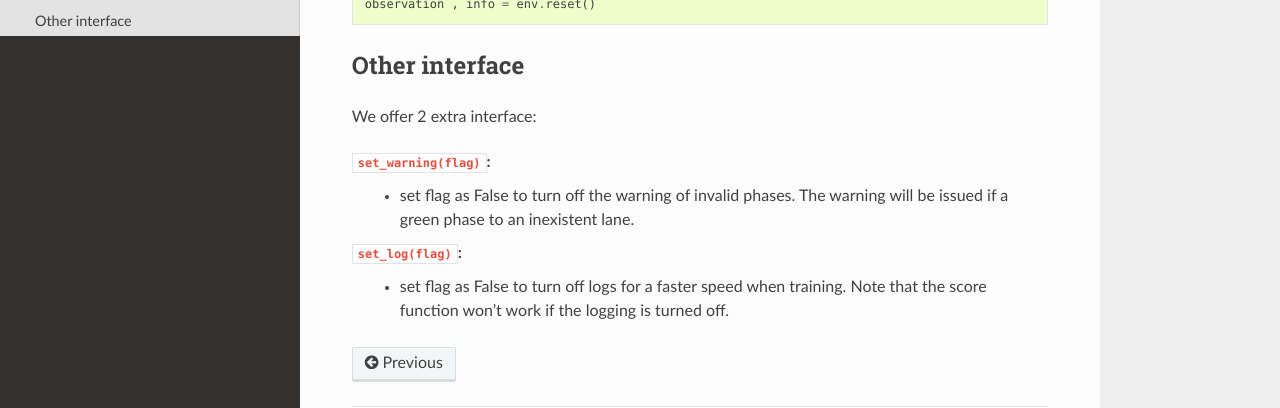
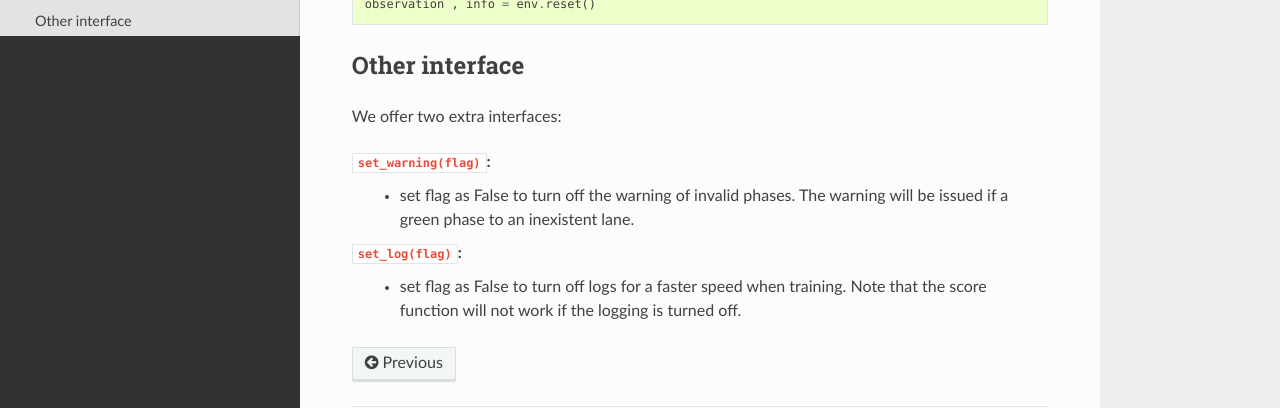
Before and after one commit to CityBrainChallenge/KDDCup2021-CityBrainChallenge, a Sphinx documentation site: the page built from docs/APIs.rst, in a window 1280 px wide and 900 px high, scrolled down 2929 px. Shown: the part 388-796 px from the top of the window. Built offline with Sphinx 7.4.7 and the Read the Docs theme 2.0.0, drawn with Linux system fonts in a browser that asks for light colours; some of the changed text lies outside the part shown.

Commit message:
Update APIs.rst

```diff
--- a/docs/APIs.rst
+++ b/docs/APIs.rst
@@ -169,10 +169,10 @@ Simulation Reset
 Other interface
 ==================
 
-We offer 2 extra interface:
+We offer two extra interfaces:
 
 ``set_warning(flag)``:
     - set flag as False to turn off the warning of invalid phases. The warning will be issued if a green phase to an inexistent lane.
 
 ``set_log(flag)``:
-    - set flag as False to turn off logs for a faster speed when training. Note that the score function won't work if the logging is turned off.
+    - set flag as False to turn off logs for a faster speed when training. Note that the score function will not work if the logging is turned off.
```
Also changed, not shown: other parts of docs/APIs.rst (+1 -1 lines).
